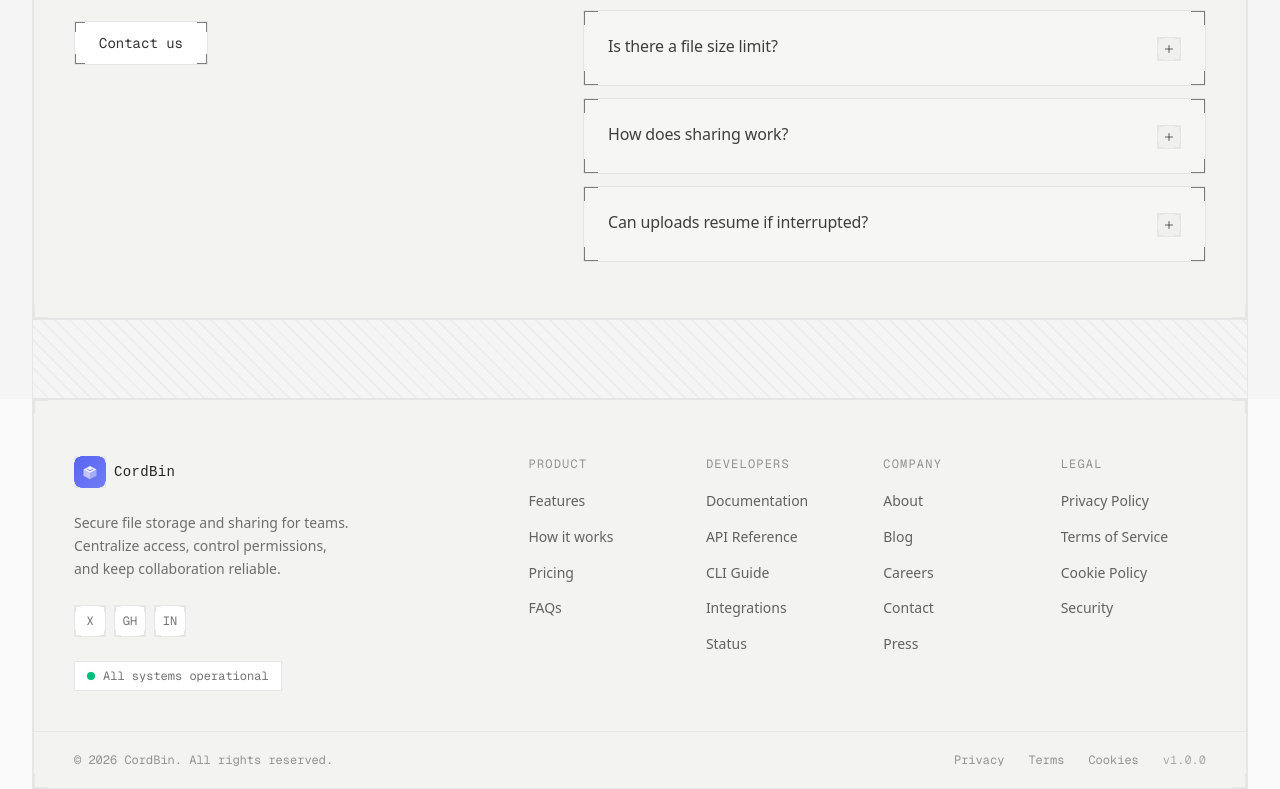
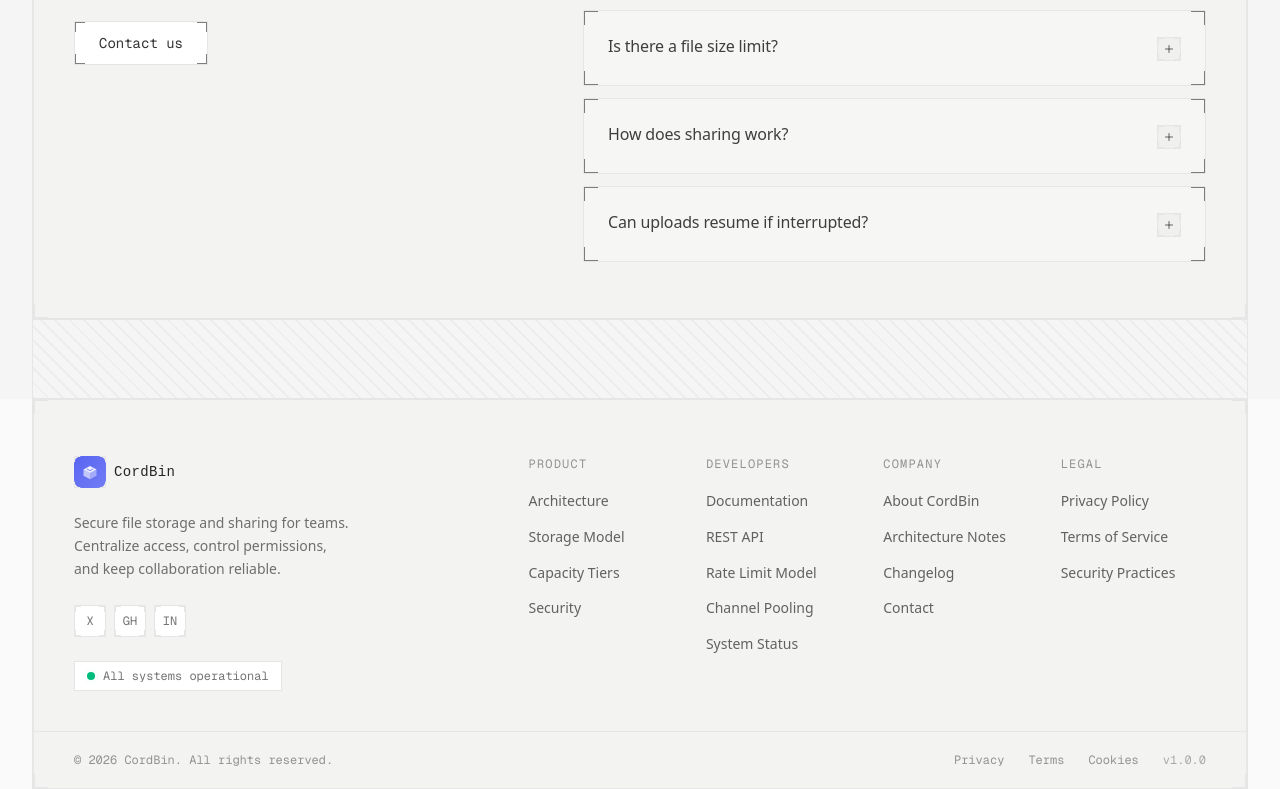
Before and after one commit to L3NNX/CordBin, a React (Vite) app in the folder frontend/: page / in a window 1280 px wide. Shown: the part 4226-5015 px from the top of the page. Built offline with nearby package versions, Linux system fonts and the light colour scheme; no server answers; a web font is replaced by a local one.

Commit message:
feat:content change to match according vision

```diff
--- a/frontend/src/components/layout/Footer.jsx
+++ b/frontend/src/components/layout/Footer.jsx
@@ -5,30 +5,29 @@ const footerLinks = [
   {
      title: "Product",
   links: [
-      { label: "Features", href: "#features" },
-      { label: "How it works", href: "#how-it-works" },
-      { label: "Pricing", href: "#pricing" },
-      { label: "FAQs", href: "#faqs" },
+    { label: "Architecture", href: "#features" },
+    { label: "Storage Model", href: "#how-it-works" },
+    { label: "Capacity Tiers", href: "#pricing" },
+    { label: "Security", href: "#faqs" },
   ],
   },
  {
   title: "Developers",
   links: [
     { label: "Documentation", href: "#" },
-      { label: "API Reference", href: "#" },
-      { label: "CLI Guide", href: "#" },
-      { label: "Integrations", href: "#" },
-      { label: "Status", href: "#" },
+    { label: "REST API", href: "#" },
+    { label: "Rate Limit Model", href: "#" },
+    { label: "Channel Pooling", href: "#" },
+    { label: "System Status", href: "#" },
   ],
 },
   {
   title: "Company",
   links: [
-      { label: "About", href: "#" },
-      { label: "Blog", href: "#" },
-      { label: "Careers", href: "#" },
+    { label: "About CordBin", href: "#" },
+    { label: "Architecture Notes", href: "#" },
+    { label: "Changelog", href: "#" },
     { label: "Contact", href: "/contact" },
-      { label: "Press", href: "#" },
   ],
 },
 {
@@ -36,8 +35,7 @@ const footerLinks = [
   links: [
     { label: "Privacy Policy", href: "#" },
     { label: "Terms of Service", href: "#" },
-      { label: "Cookie Policy", href: "#" },
-      { label: "Security", href: "#" },
+    { label: "Security Practices", href: "#" },
   ],
 },
 ];
```
Lines whose indentation alone changed are shown as unchanged.
